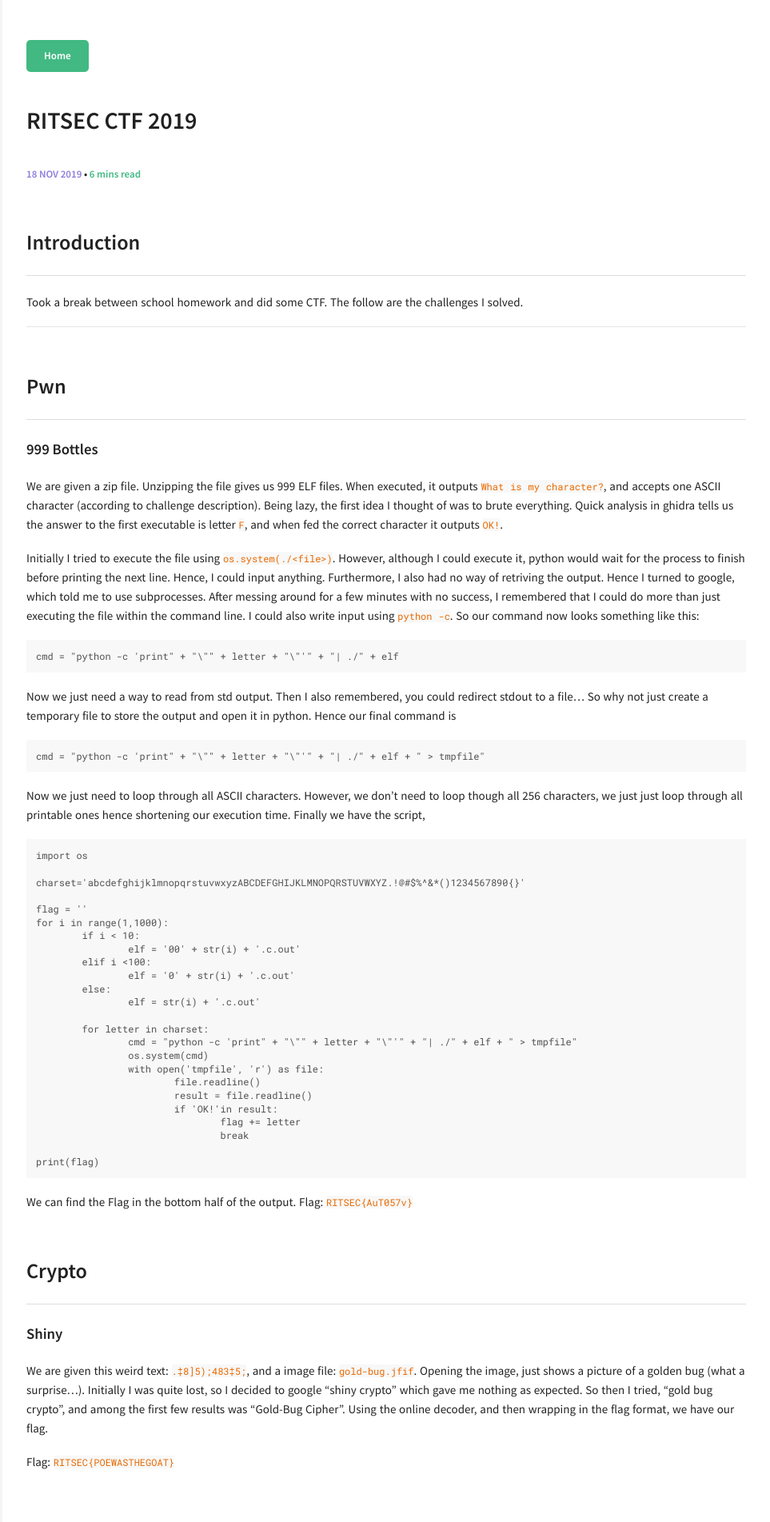
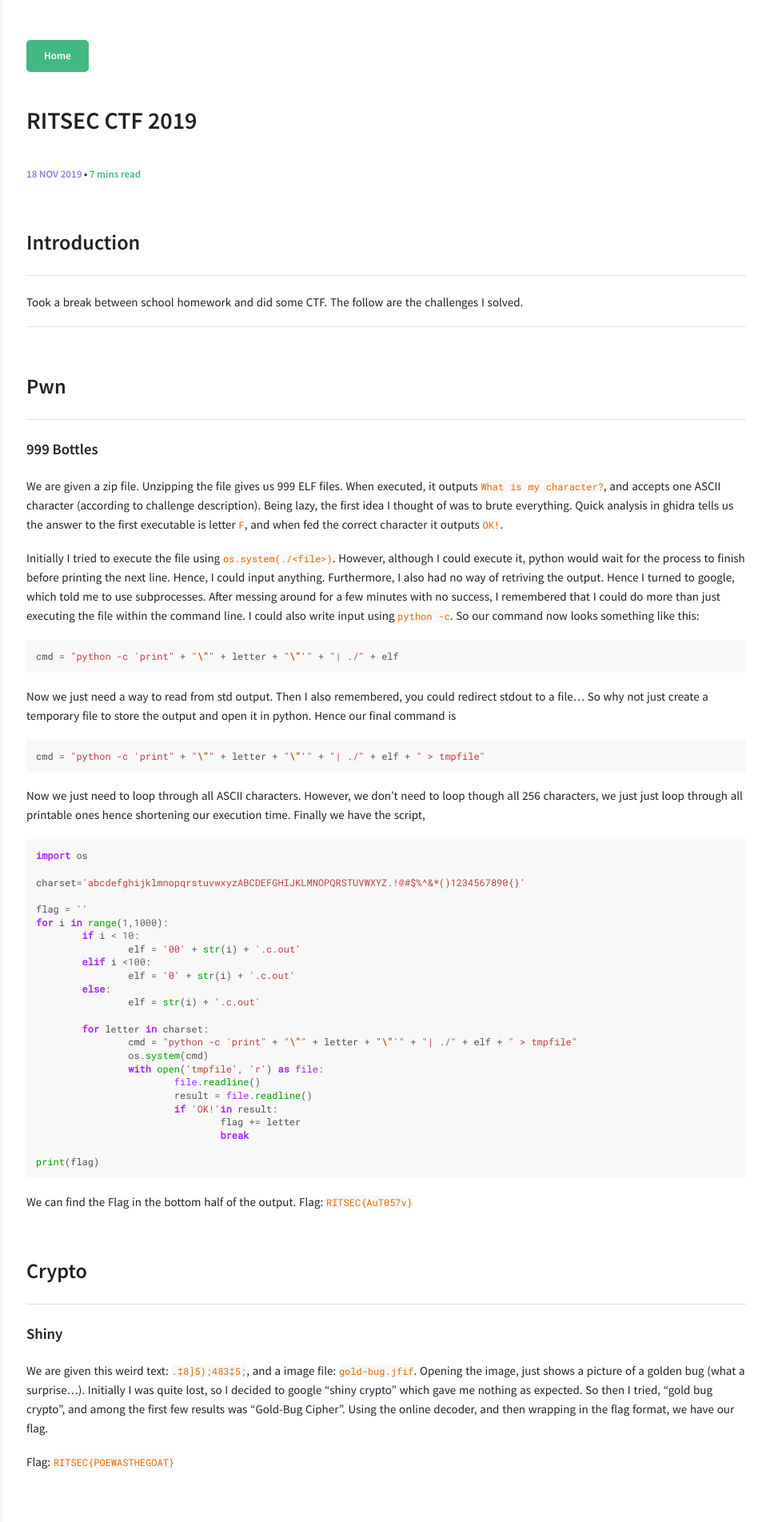
Before and after one commit to Oceankoh/oceankoh.github.io, a Jekyll site: the page built from _posts/2019-11-18-RITSEC-CTF-2019.md, in a window 1280 px wide. Shown: the top 1903 px of the page at 80% size, without its empty margins (317-1280 px from the left). Built offline with Jekyll 4.4.1, drawn with Linux system fonts in a browser that asks for light colours; some of the changed text lies outside the part shown.

Commit message:
colorized previous writeups

````diff
--- a/_posts/2019-11-18-RITSEC-CTF-2019.md
+++ b/_posts/2019-11-18-RITSEC-CTF-2019.md
@@ -18,19 +18,19 @@
 
 Initially I tried to execute the file using `os.system(./<file>)`. However, although I could execute it, python would wait for the process to finish before printing the next line. Hence, I could input anything. Furthermore, I also had no way of retriving the output. Hence I turned to google, which told me to use subprocesses. After messing around for a few minutes with no success, I remembered that I could do more than just executing the file within the command line. I could also write input using `python -c`. So our command now looks something like this:
 
-```
+```python
 cmd = "python -c 'print" + "\"" + letter + "\"'" + "| ./" + elf
 ```
 
 Now we just need a way to read from std output. Then I also remembered, you could redirect stdout to a file... So why not just create a temporary file to store the output and open it in python. Hence our final command is
 
-```
+```python
 cmd = "python -c 'print" + "\"" + letter + "\"'" + "| ./" + elf + " > tmpfile"
 ```
 
 Now we just need to loop through all ASCII characters. However, we don't need to loop though all 256 characters, we just just loop through all printable ones hence shortening our execution time. Finally we have the script,
 
-```
+```python
 import os
 
 charset='abcdefghijklmnopqrstuvwxyzABCDEFGHIJKLMNOPQRSTUVWXYZ.!@#$%^&*()1234567890{}'
@@ -147,7 +147,7 @@
 Running file on `History` tells us it is of type `SQLite 3.x database, last written using SQLite version 3029000`. We analyze this file with the `sqlite3` cli tool. Open the file with `sqlite3 History`, and dump it's contents using `.dump`.
 
 Slowly analyzing each line, we see many weird searches and amongst that there is a suspicous link.
-```
+```sql
 INSERT INTO keyword_search_terms VALUES(2,76,'us-central-1.ritsec.club/l/relaxfizzblur','us-central-1.ritsec.club/l/relaxfizzblur');
 ```
 Following the link, we get the flag.
````
Also changed, not shown: _posts/2019-09-17-Timisoara-CTF-Quals-2019.md (+2 -2 lines), _posts/2019-12-01-TUCTF-2019.md (+3 -3 lines), img/avatar.jpg (deleted).
